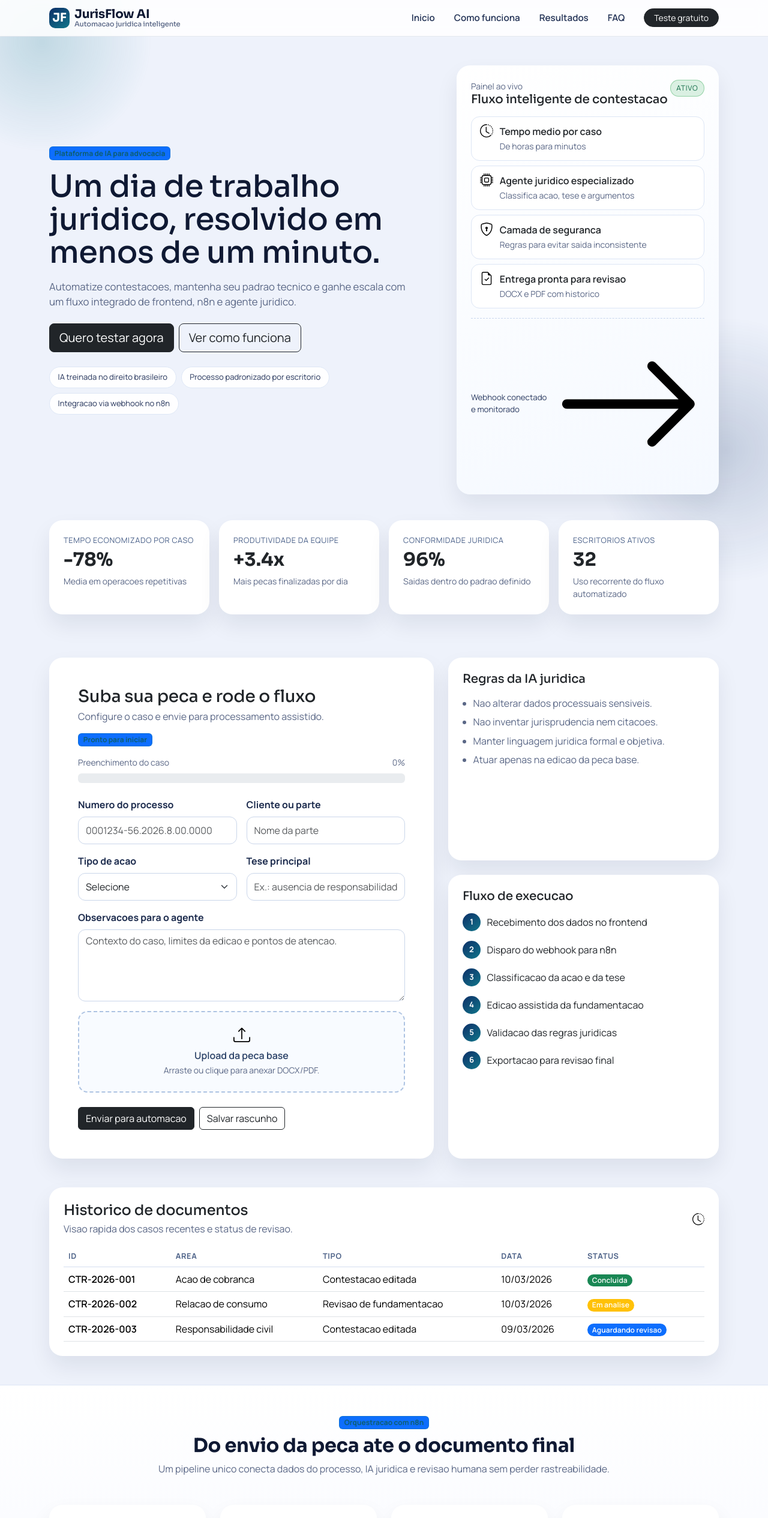
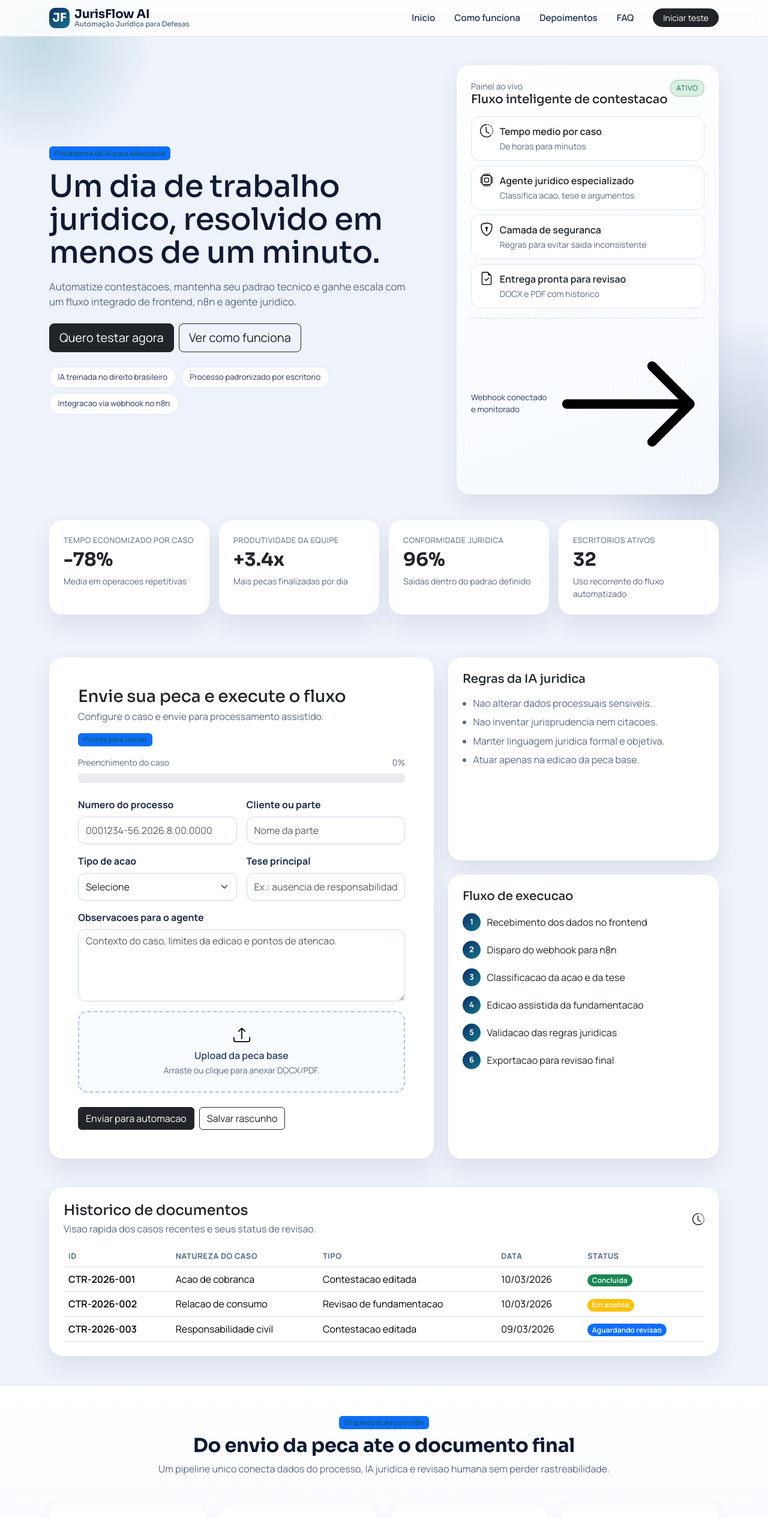
Before and after one commit to GuilhermeADS13/API-DE-AUTOMA-AO-DE-CONTESTACAO, a React (Vite) app in the folder Front comp/vite-project/: page / in a window 1280 px wide. Shown: the top 2530 px of the page at 60% size. Built offline with nearby package versions, Linux system fonts and the light colour scheme.

Commit message:
fix(texto): corrige acentuacao e nomenclaturas da interface

```diff
--- a/Front comp/vite-project/src/components/AppNavbar.jsx
+++ b/Front comp/vite-project/src/components/AppNavbar.jsx
@@ -9,7 +9,7 @@ export default function AppNavbar() {
           <span className="brand-mark">JF</span>
           <span>
             <span className="brand-name d-block">JurisFlow AI</span>
-            <span className="brand-sub d-block">Automacao juridica inteligente</span>
+            <span className="brand-sub d-block">Automação Jurídica para Defesas</span>
           </span>
         </Navbar.Brand>
 
@@ -19,11 +19,11 @@ export default function AppNavbar() {
           <Nav className="ms-auto align-items-lg-center gap-lg-3">
             <Nav.Link href="#inicio">Inicio</Nav.Link>
             <Nav.Link href="#fluxo">Como funciona</Nav.Link>
-            <Nav.Link href="#prova-social">Resultados</Nav.Link>
+            <Nav.Link href="#prova-social">Depoimentos</Nav.Link>
             <Nav.Link href="#faq">FAQ</Nav.Link>
 
             <Button variant="dark" size="sm" className="nav-cta ms-lg-2">
-              Teste gratuito
+              Iniciar teste
             </Button>
           </Nav>
         </Navbar.Collapse>
--- a/Front comp/vite-project/src/components/MainPanelSection.jsx
+++ b/Front comp/vite-project/src/components/MainPanelSection.jsx
@@ -33,7 +33,7 @@ export default function MainPanelSection({
                 <Card.Body className="p-4 p-lg-5">
                   <div className="d-flex justify-content-between align-items-center mb-3 gap-3 flex-wrap">
                     <div>
-                      <h2 className="h3 mb-1">Suba sua peca e rode o fluxo</h2>
+                      <h2 className="h3 mb-1">Envie sua peca e execute o fluxo</h2>
                       <p className="text-secondary mb-0">
                         Configure o caso e envie para processamento assistido.
                       </p>
@@ -190,7 +190,7 @@ export default function MainPanelSection({
                     <div>
                       <h2 className="h4 mb-1">Historico de documentos</h2>
                       <p className="text-secondary mb-0">
-                    Visao rapida dos casos recentes e status de revisao.
+                        Visao rapida dos casos recentes e seus status de revisao.
                       </p>
                     </div>
 
@@ -202,7 +202,7 @@ export default function MainPanelSection({
                   <thead>
                     <tr>
                       <th>ID</th>
-                      <th>Area</th>
+                      <th>Natureza do caso</th>
                       <th>Tipo</th>
                       <th>Data</th>
                       <th>Status</th>
@@ -213,7 +213,7 @@ export default function MainPanelSection({
                     {historyItems.map((item) => (
                       <tr key={item.id}>
                         <td className="fw-semibold">{item.id}</td>
-                        <td>{item.cliente}</td>
+                        <td>{item.naturezaCaso}</td>
                         <td>{item.tipo}</td>
                         <td>{item.data}</td>
                         <td>
--- a/Front comp/vite-project/src/data/mockData.js
+++ b/Front comp/vite-project/src/data/mockData.js
@@ -26,21 +26,21 @@ export const stats = [
 export const historyItems = [
   {
     id: "CTR-2026-001",
-    cliente: "Acao de cobranca",
+    naturezaCaso: "Acao de cobranca",
     status: "Concluida",
     data: "10/03/2026",
     tipo: "Contestacao editada",
   },
   {
     id: "CTR-2026-002",
-    cliente: "Relacao de consumo",
+    naturezaCaso: "Relacao de consumo",
     status: "Em analise",
     data: "10/03/2026",
     tipo: "Revisao de fundamentacao",
   },
   {
     id: "CTR-2026-003",
-    cliente: "Responsabilidade civil",
+    naturezaCaso: "Responsabilidade civil",
     status: "Aguardando revisao",
     data: "09/03/2026",
     tipo: "Contestacao editada",
```
Lines whose indentation alone changed are shown as unchanged.
